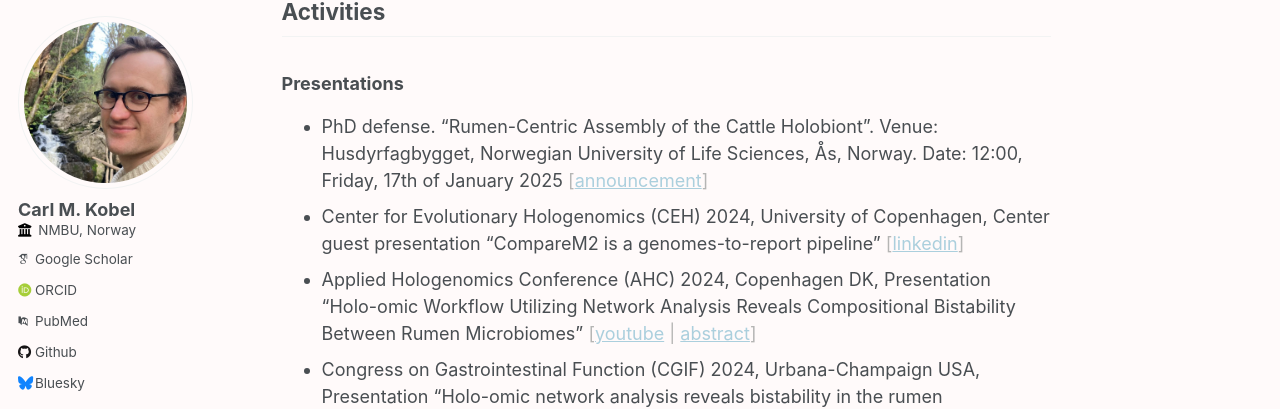
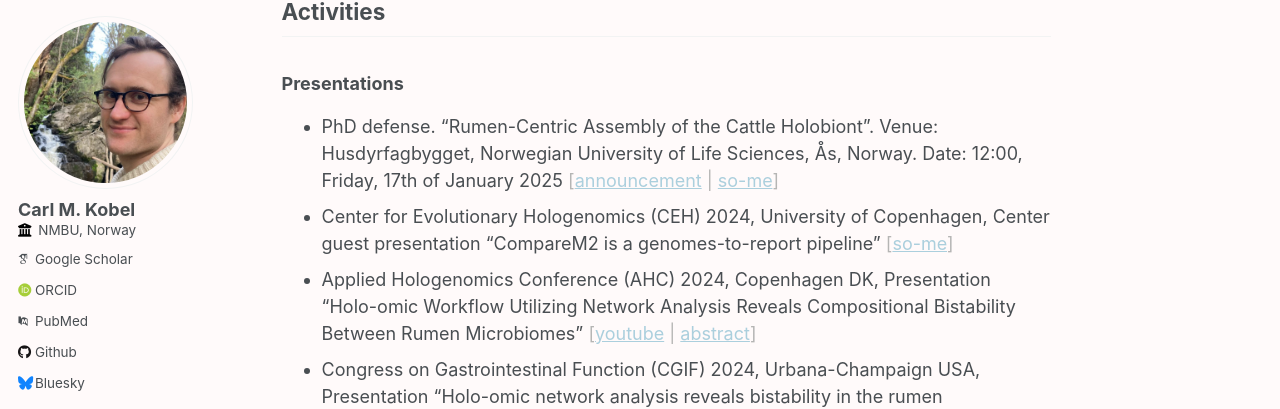
Before and after one commit to cmkobel/cmkobel.github.io, a Jekyll site: the page built from _pages/about.md, in a window 1280 px wide and 900 px high, scrolled down 609 px. Shown: the part 90-499 px from the top of the window. Built offline with Jekyll 4.4.1, drawn with Linux system fonts in a browser that asks for light colours; some web fonts are replaced.

Commit message:
Update about.md

```diff
--- a/_pages/about.md
+++ b/_pages/about.md
@@ -23,8 +23,8 @@ Looking for a postdoc position in the Copenhagen area from ~april 2025.
 
 ### Presentations
 
-  - PhD defense. "Rumen-Centric Assembly of the Cattle Holobiont". Venue: Husdyrfagbygget, Norwegian University of Life Sciences, Ås, Norway. Date: 12:00, Friday, 17th of January 2025 <span class="shaded">[[announcement](https://web.archive.org/web/20250108150229/https://www.nmbu.no/en/research/public-defences/17-jan-carl-mathias-kobel-biovit)]</span>
-  - Center for Evolutionary Hologenomics (CEH) 2024, University of Copenhagen, Center guest presentation "CompareM2 is a genomes-to-report pipeline" <span class="shaded">[[linkedin](https://web.archive.org/web/20250108150357/https://www.linkedin.com/posts/center-for-evolutionary-hologenomics_hologenomics-activity-7270049447198302208-XJXz)]</span>
+  - PhD defense. "Rumen-Centric Assembly of the Cattle Holobiont". Venue: Husdyrfagbygget, Norwegian University of Life Sciences, Ås, Norway. Date: 12:00, Friday, 17th of January 2025 <span class="shaded">[[announcement](https://web.archive.org/web/20250108150229/https://www.nmbu.no/en/research/public-defences/17-jan-carl-mathias-kobel-biovit) \| [so-me](https://web.archive.org/web/20250126150519/https://www.linkedin.com/posts/phil-pope-30b171280_congratulations-dr-carl-mathias-kobel-on-activity-7287071663735590912-xkfC)]</span>
+  - Center for Evolutionary Hologenomics (CEH) 2024, University of Copenhagen, Center guest presentation "CompareM2 is a genomes-to-report pipeline" <span class="shaded">[[so-me](https://web.archive.org/web/20250108150357/https://www.linkedin.com/posts/center-for-evolutionary-hologenomics_hologenomics-activity-7270049447198302208-XJXz)]</span>
   - Applied Hologenomics Conference (AHC) 2024, Copenhagen DK, Presentation "Holo-omic Workflow Utilizing Network Analysis Reveals Compositional Bistability Between Rumen Microbiomes" <span class="shaded">[[youtube](https://www.youtube.com/watch?v=gucJB-GG0WQ) \| [abstract](https://web.archive.org/web/20250108152557/https://www.appliedhologenomicsconference.eu/abstracts.html)]</span>
   - Congress on Gastrointestinal Function (CGIF) 2024, Urbana-Champaign USA, Presentation "Holo-omic network analysis reveals bistability in the rumen microbiome" <span class="shaded">[[abstract](https://www.congressgastrofunction.org/proceedings/2024_Congress_on_GI_Function.pdf)]</span>
   - Australian Microbial Ecology Conference (AusME) 2022, Melbourne Australia, Poster and pitch "Holo-omics and host-microbiome interactions in the herbivore rumen" <span class="shaded">[[abstract](https://web.archive.org/web/20241020231612/https://ausme-2022.p.asnevents.com.au/days/2022-11-07/abstract/86540)]</span>
```
